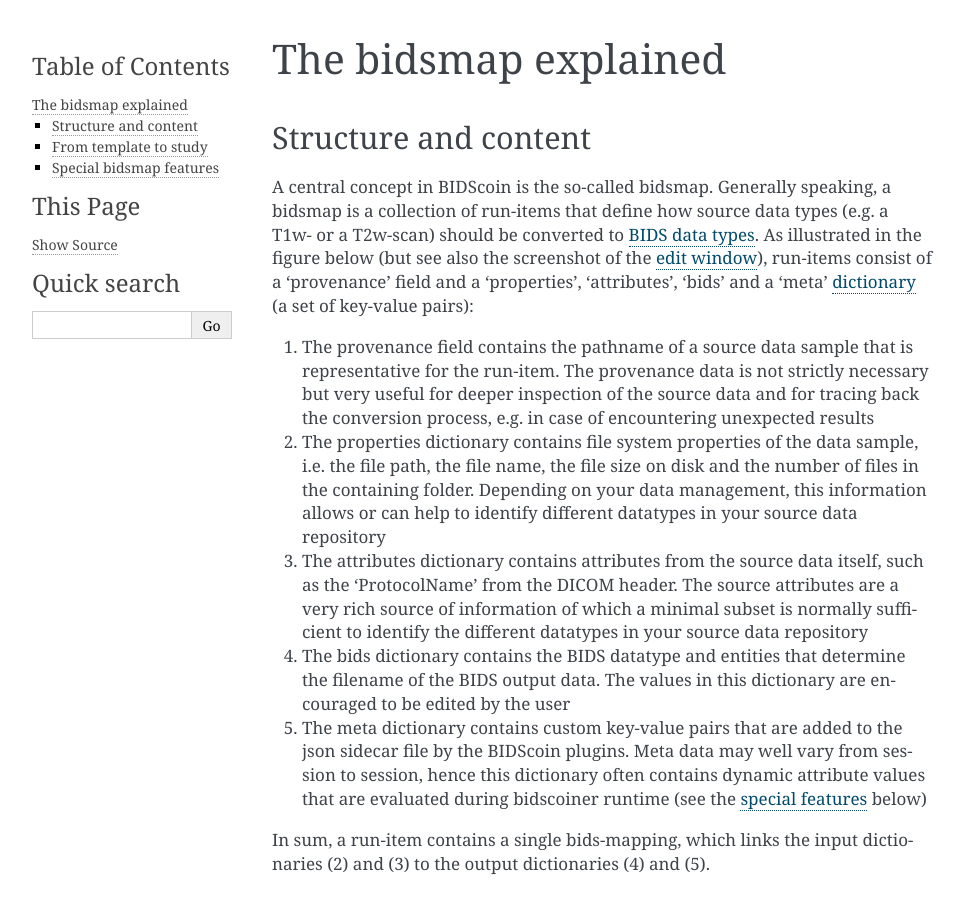
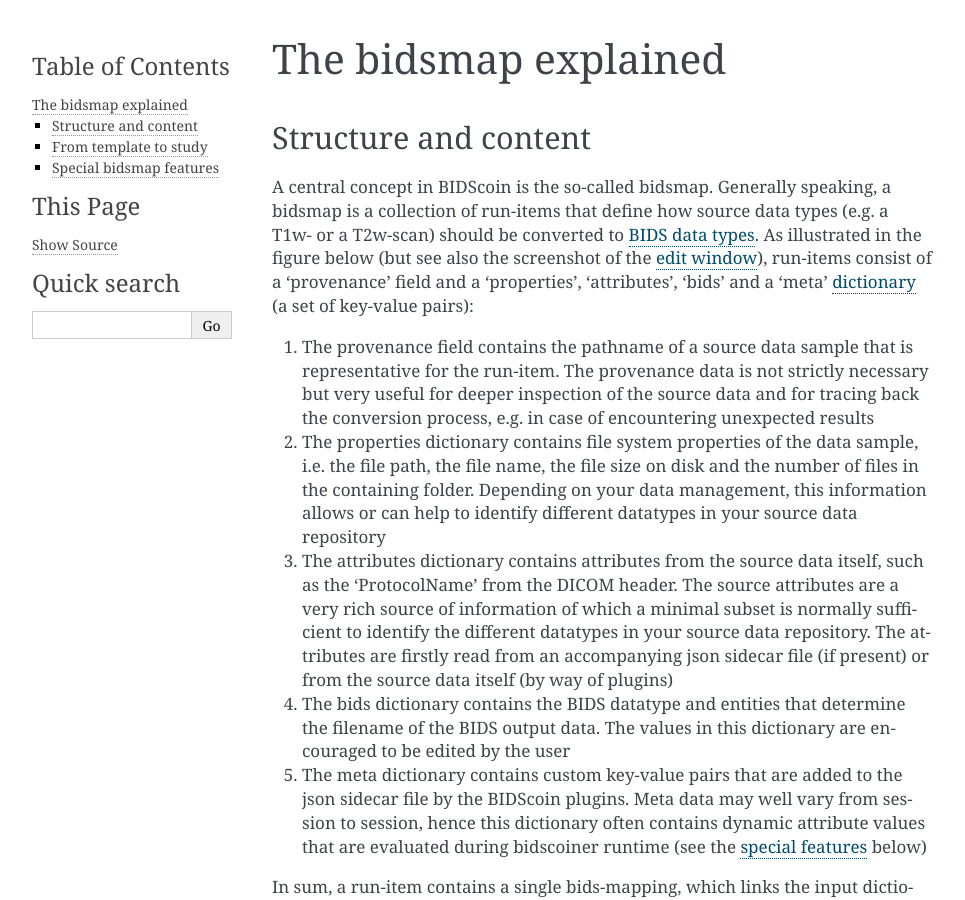
Before and after one commit to Donders-Institute/bidscoin, a Sphinx documentation site: the page built from docs/bidsmap.rst, in a window 1280 px wide and 900 px high. Shown: the whole window, without its empty margins (148-1113 px from the left). Built offline with Sphinx 7.4.7, drawn with Linux system fonts in a browser that asks for light colours.

Commit message:
Small tweak

```diff
--- a/docs/bidsmap.rst
+++ b/docs/bidsmap.rst
@@ -8,7 +8,7 @@
 
 1. The provenance field contains the pathname of a source data sample that is representative for the run-item. The provenance data is not strictly necessary but very useful for deeper inspection of the source data and for tracing back the conversion process, e.g. in case of encountering unexpected results
 2. The properties dictionary contains file system properties of the data sample, i.e. the file path, the file name, the file size on disk and the number of files in the containing folder. Depending on your data management, this information allows or can help to identify different datatypes in your source data repository
-3. The attributes dictionary contains attributes from the source data itself, such as the 'ProtocolName' from the DICOM header. The source attributes are a very rich source of information of which a minimal subset is normally sufficient to identify the different datatypes in your source data repository
+3. The attributes dictionary contains attributes from the source data itself, such as the 'ProtocolName' from the DICOM header. The source attributes are a very rich source of information of which a minimal subset is normally sufficient to identify the different datatypes in your source data repository. The attributes are firstly read from an accompanying json sidecar file (if present) or from the source data itself (by way of plugins)
 4. The bids dictionary contains the BIDS datatype and entities that determine the filename of the BIDS output data. The values in this dictionary are encouraged to be edited by the user
 5. The meta dictionary contains custom key-value pairs that are added to the json sidecar file by the BIDScoin plugins. Meta data may well vary from session to session, hence this dictionary often contains dynamic attribute values that are evaluated during bidscoiner runtime (see the `special features <#special-bidsmap-features>`__ below)
 
```
